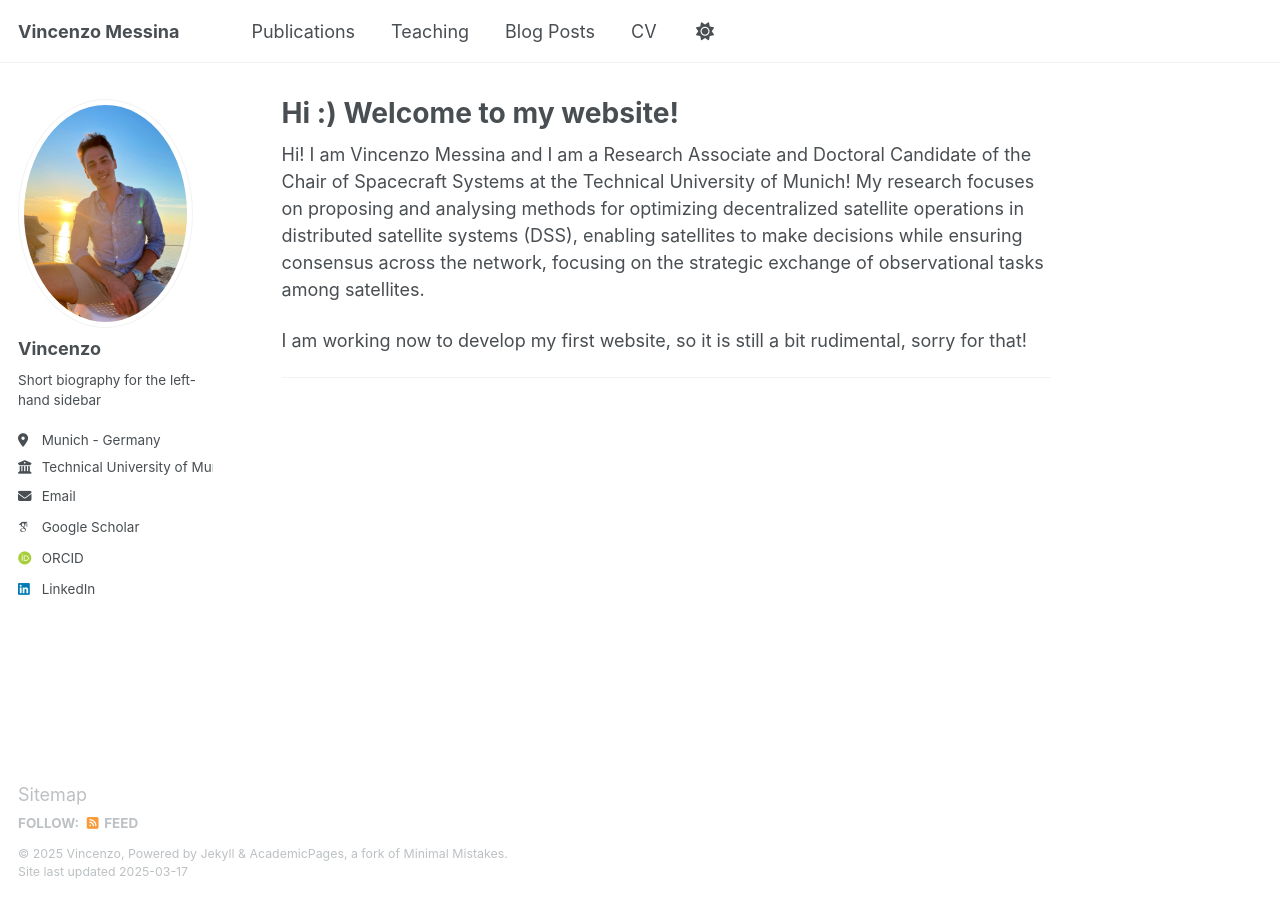
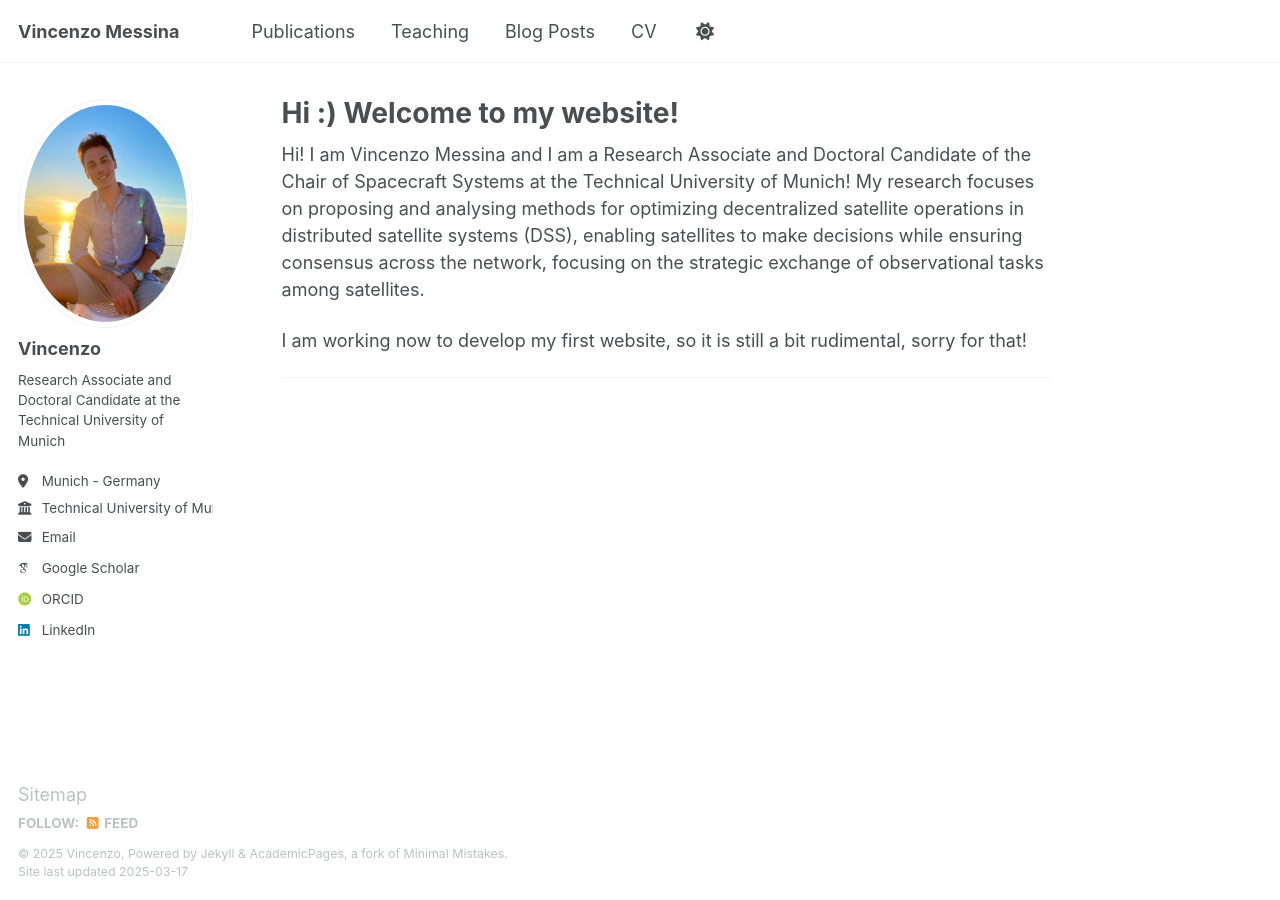
Before and after one commit to MessinaVincenzo/MessinaVincenzo.github.io, a Jekyll site: the page built from _pages/about.md, in a window 1280 px wide. Built offline with Jekyll 4.4.1, drawn with Linux system fonts in a browser that asks for light colours; some web fonts are replaced.

Commit message:
Update _config.yml

```diff
--- a/_config.yml
+++ b/_config.yml
@@ -25,7 +25,7 @@ author:
   avatar           : "thumbnail_IMG_1270.jpg"
   name             : "Vincenzo"
   pronouns         : # example: "she/her"
-  bio              : "Short biography for the left-hand sidebar"
+  bio              : "Research Associate and Doctoral Candidate at the Technical University of Munich"
   location         : "Munich - Germany"
   employer         : "Technical University of Munich"
   uri              : # URL
```
